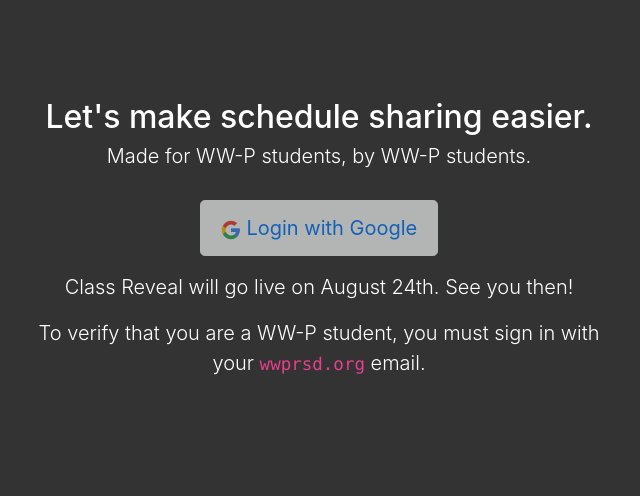
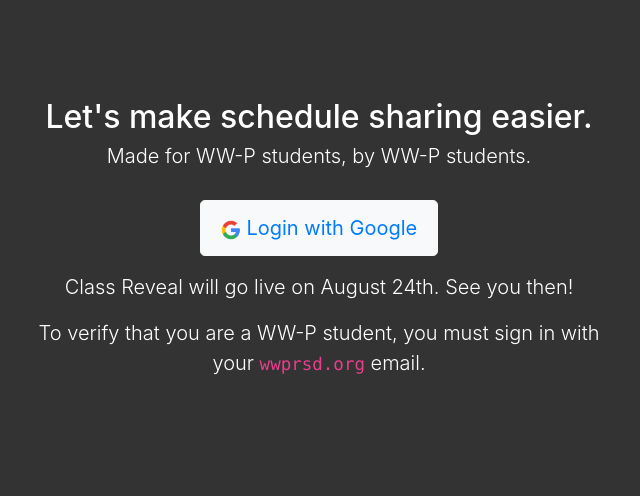
Before and after one commit to classreveal/class-reveal, a Flask app: page / in a window 1280 px wide. Shown: the part 132-628 px from the top of the page, without its empty margins (321-961 px from the left). Run offline with Flask 2, Linux system fonts and the light colour scheme; some libraries are stand-ins or nearby versions.

Commit message:
enable button lol aka smallest commit

```diff
--- a/app/templates/home.html
+++ b/app/templates/home.html
@@ -104,7 +104,7 @@
             <h3 class="lead">Made for WW-P students, by WW-P students.</h3>
             <br>
             <p class="lead">
-                <a class="btn btn-light disabled btn-lg" href="{{ url_for('google.login') }}">
+                <a class="btn btn-light btn-lg" href="{{ url_for('google.login') }}">
                     <img width="20px" alt="Google &quot;G&quot; Logo"
                         src="{{ url_for('static', filename='img/google_logo.png') }}">
                     <span class="pull-right text-primary">Login with Google</span>
```
